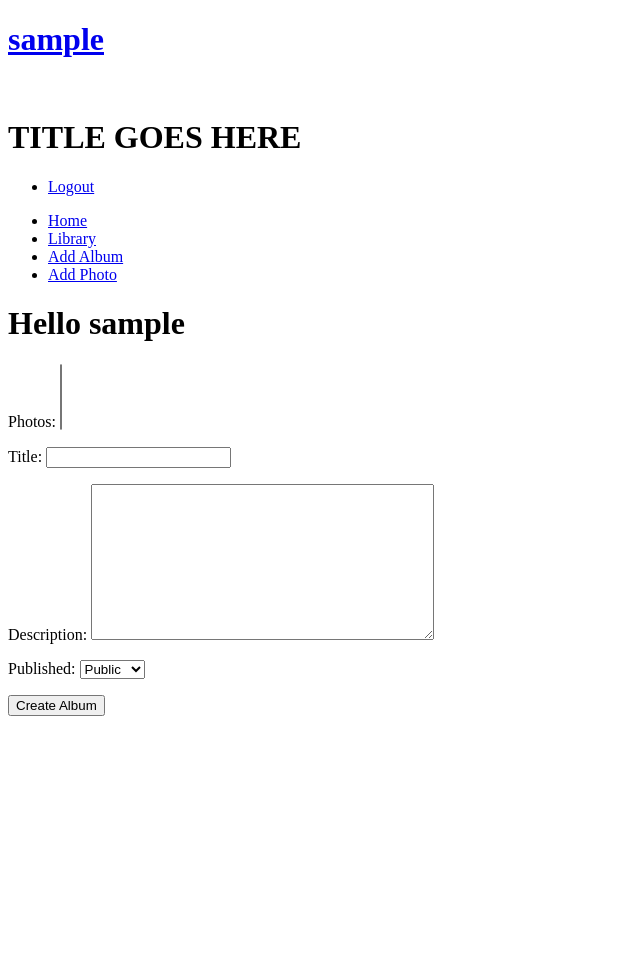
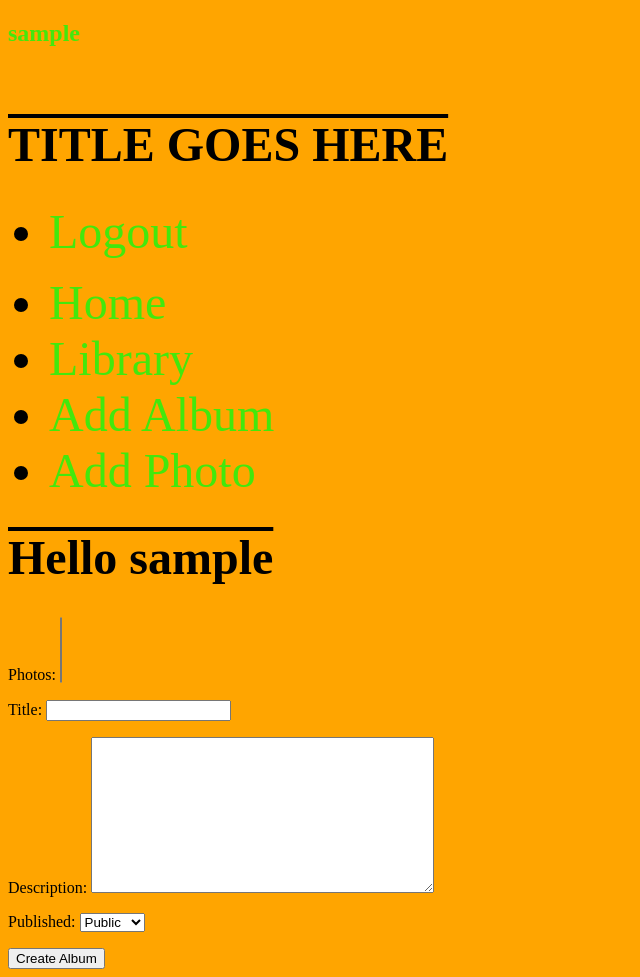
Before and after one commit to bgarnaat/django-imager-1, a Django app: page /images/albums/add/ in a window 1280 px wide. Shown: the whole page, without its empty margins (0-640 px from the left). Before the commit the page ends 716 px from the top, so only its background shows below. Run offline with Django 3.2, Linux system fonts and the light colour scheme; the visitor is signed in with stand-in values (Sample User, id 1); data that the repository does not hold is empty.

Commit message:
added css, fixed bugs for clicking an album with no image inside

```diff
--- a/imager/imager/settings.py
+++ b/imager/imager/settings.py
@@ -133,7 +133,9 @@
 # https://docs.djangoproject.com/en/1.9/howto/static-files/
 
 STATIC_URL = '/static/'
-STATIC_ROOT = os.path.join(BASE_DIR, 'static')
+STATICFILES_DIRS = (
+    os.path.join(BASE_DIR, 'static'),
+)
 
 MEDIA_ROOT = os.path.join(BASE_DIR, 'media')
 MEDIA_URL = '/media/'
--- a/imager/imager/templates/home.html
+++ b/imager/imager/templates/home.html
@@ -3,10 +3,12 @@
   <head>
     <meta charset="utf-8">
     <title>Imager Site</title>
+    {% load staticfiles %}
+    <link rel="stylesheet" type="text/css" href="{% static 'imager/base.css' %}" />
   </head>
   <body>
     <header>
-      <h1><a href="/accounts/profile">{{user.username}}</a></h1>
+      <h2><a href="/accounts/profile">{{user.username}}</a></h2>
       <img id="logo" src="{{img_url}}" alt="" />
       <h1>TITLE GOES HERE</h1>
       <ul id="loginout">
--- a/imager/imager/views.py
+++ b/imager/imager/views.py
@@ -27,7 +27,7 @@
                 published='public').order_by('?')[0]
             img_url = img.image.url
         except IndexError:
-            img_url = os.path.join(STATIC_URL, 'neil.jpg')
+            img_url = os.path.join(STATIC_URL, 'imager', 'neil.jpg')
         return {'img_url': img_url}
 
 
@@ -53,8 +53,8 @@
             try:
                 album_cover.append((item.photos.all()[0].image.url, item.id))
             except IndexError:
-                album_cover.append(
-                    (os.path.join(STATIC_URL, 'neil.jpg'), item.id))
+                album_cover.append((
+                    os.path.join(STATIC_URL, 'imager', 'neil.jpg'), item.id))
         return {
             'album_cover': album_cover,
             'album_qty': album_qty,
--- /dev/null
+++ b/imager/static/imager/base.css
@@ -0,0 +1,28 @@
+body {
+    background-color: orange;
+}
+
+h1 {
+    width: 50%;
+    font-size: 3em;
+    text-decoration: overline;
+}
+
+a {
+    text-decoration: none;
+    color: #43E80C;
+}
+
+a:hover {
+    color:#C1C;
+    /*transform: rotate(90deg);*/
+}
+
+li {
+    font-size: 3em;
+    margin: 1px;
+}
+
+li:hover {
+    transform: rotateX(180deg);
+}
```
Also changed, not shown: imager/static/imager/neil.jpg (renamed from imager/static/neil.jpg), 1 other file.
